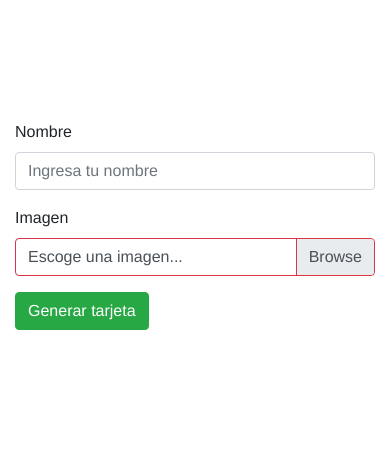
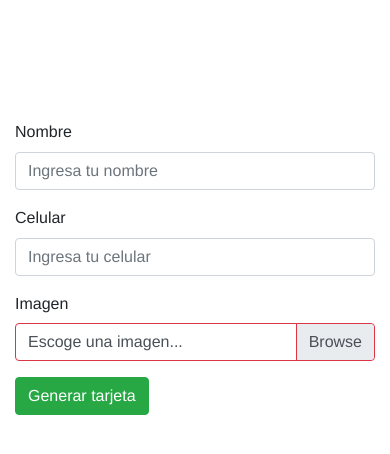
Before and after one commit to rickmaster2008/tarjeta, a Vue app: page / in a window 390 px wide. Shown: the top 454 px of the page. Built offline with nearby package versions, Linux system fonts and the light colour scheme.

Commit message:
added phone

```diff
--- a/src/App.vue
+++ b/src/App.vue
@@ -1,8 +1,9 @@
 <template>
   <div id="app">
-    <br><br>
+    <br />
+    <br />
     <Form @formato="generate" v-if="!showCard" />
-    <Home :file="file" :name="name" v-if="showCard" />
+    <Home :file="file" :name="name" :phone="phone" v-if="showCard" />
   </div>
 </template>
 
@@ -15,13 +16,15 @@ export default {
     return {
       showCard: false,
       name: "",
-      file: ""
+      file: "",
+      phone: ""
     };
   },
   methods: {
     generate(data) {
       this.name = data.name;
       this.file = data.file;
+      this.phone = data.phone;
       this.showCard = true;
     }
   },
--- a/src/views/form.vue
+++ b/src/views/form.vue
@@ -9,7 +9,7 @@
           <form @submit="submitData">
             <b-form-group id="nombre" label="Nombre" label-for="nombre">
               <b-form-input
-                id="input-1"
+                id="nombre"
                 v-model="name"
                 type="text"
                 required
@@ -17,7 +17,17 @@
                 placeholder="Ingresa tu nombre"
               />
             </b-form-group>
-            <b-form-group id="nombre" label="Imagen" label-for="nombre">
+            <b-form-group id="nombre" label="Celular" label-for="phone">
+              <b-form-input
+                id="phone"
+                v-model="phone"
+                type="tel"
+                required
+                name="phone"
+                placeholder="Ingresa tu celular"
+              />
+            </b-form-group>
+            <b-form-group id="nombre" label="Imagen">
               <b-form-file
                 v-model="file"
                 :state="Boolean(file)"
@@ -41,13 +51,18 @@ export default {
   data() {
     return {
       name: "",
-      file: ""
+      file: "",
+      phone: ""
     };
   },
   methods: {
     submitData(e) {
       e.preventDefault();
-      this.$emit("formato", { name: this.name, file: this.file });
+      this.$emit("formato", {
+        name: this.name,
+        file: this.file,
+        phone: this.phone
+      });
     }
   }
 };
--- a/src/views/home.vue
+++ b/src/views/home.vue
@@ -1,15 +1,16 @@
 <template>
   <div id="container">
-    <div id="download-button" @click="downloadCard">
-      <font-awesome-icon icon="download" size="2x" />
-    </div>
     <div id="background" ref="card">
       <div
         v-if="imageData.length > 0"
         id="picture"
         :style="{background: `url(${imageData})`, 'background-size': 'cover', 'background-position': 'center'}"
       ></div>
-      <span id="name">{{name}}</span>
+      <span id="name">{{name.toUpperCase()}}</span>
+      <span id="phone">{{phone}}</span>
+    </div>
+    <div id="download-button" @click="downloadCard">
+      <font-awesome-icon icon="download" size="2x" />
     </div>
   </div>
 </template>
@@ -18,7 +19,7 @@
 import htmlToImage from "html-to-image";
 import download from "downloadjs";
 export default {
-  props: ["name", "file"],
+  props: ["name", "file", "phone"],
   data() {
     return {
       imageData: ""
@@ -86,7 +87,17 @@ export default {
   top: -71px;
   left: 325px;
   font-weight: bold;
+  font-size: 40px;
+  font-family: 'Avenir' sans-serif;
+}
+
+#phone {
+  position: relative;
+  font-weight: bold;
   font-size: 50px;
+  top: 120px;
+  left: -47px;
+  font-family: 'Avenir' sans-serif;
 }
 
 #download-button {
```
